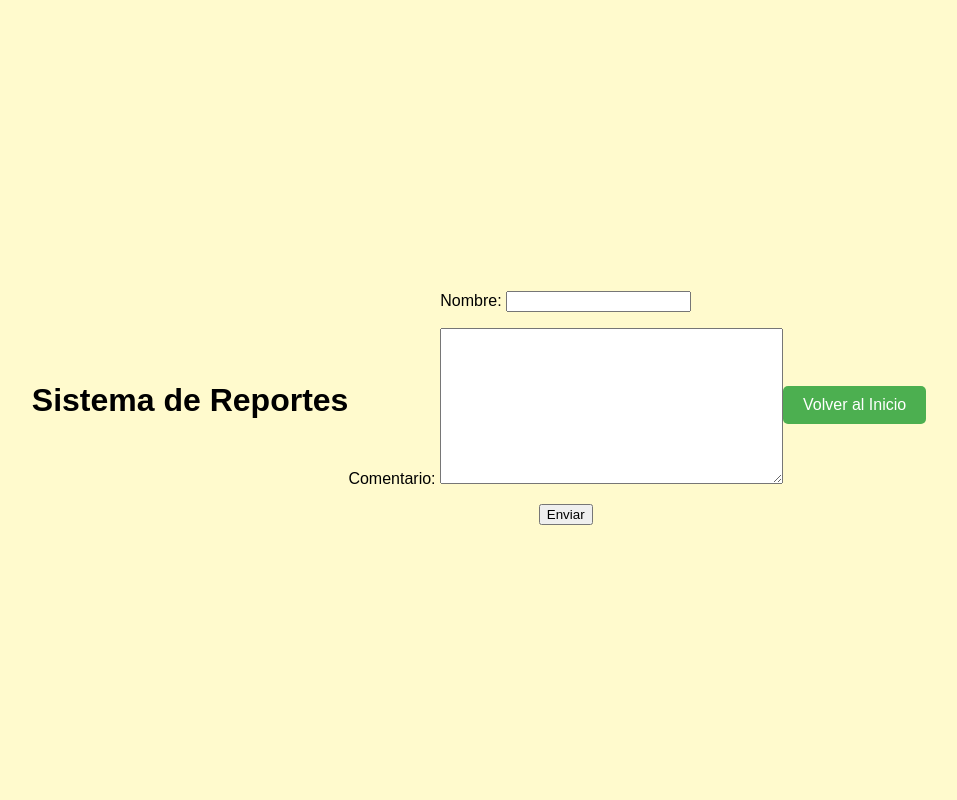
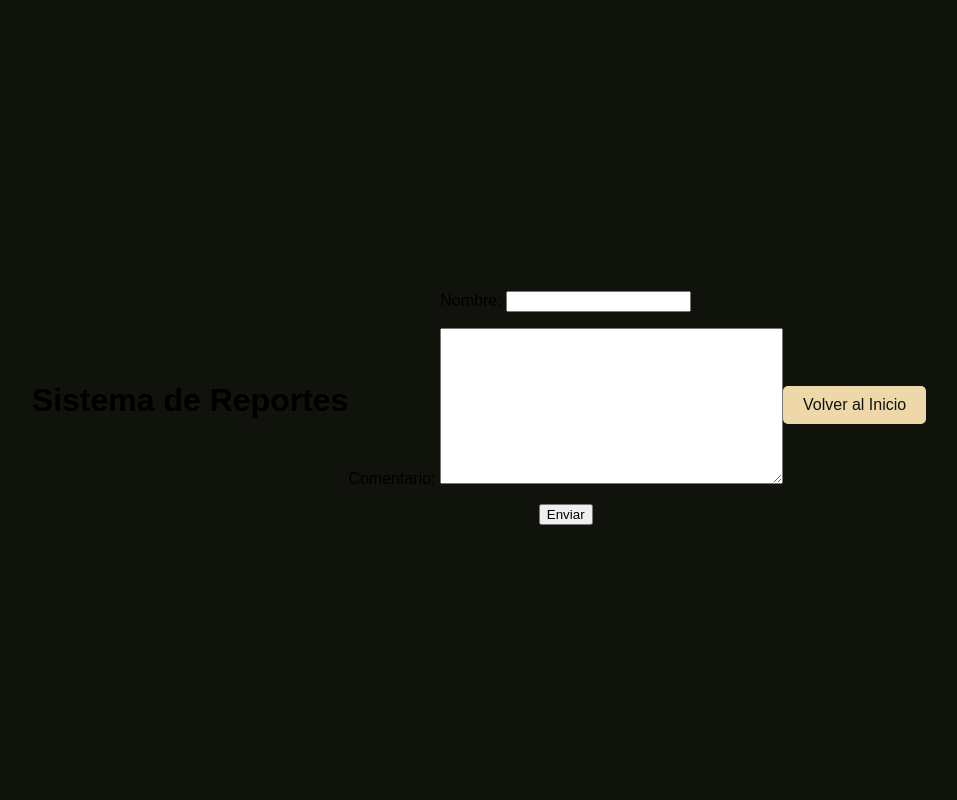
Before and after one commit to IsiOgas/web-binkerton, a Django app: page /reportes/ in a window 1280 px wide. Shown: the whole page, without its empty margins (161-1118 px from the left). Run offline with Django 5.2, Linux system fonts and the light colour scheme.

Commit message:
nueva paleta de colores para página de reportes

```diff
--- a/myapp/templates/reportes.html
+++ b/myapp/templates/reportes.html
@@ -6,7 +6,7 @@
     <title>Sistema de Reportes</title>
     <style>
         body {
-            background-color: #FFFACD;
+            background-color: #10130C;
             font-family: Arial, sans-serif;
             display: flex;
             justify-content: center;
@@ -22,14 +22,15 @@
         .buttons a {
             display: inline-block;
             padding: 10px 20px;
-            background-color: #4CAF50;
-            color: white;
+            background-color: #EED8A9;
+            color: #10130C;
             text-decoration: none;
             font-size: 1em;
             border-radius: 5px;
         }
         .buttons a:hover {
-            background-color: #45a049;
+            background-color: #10130C;
+            color: #EED8A9;
         }
     </style>
 </head>
```
